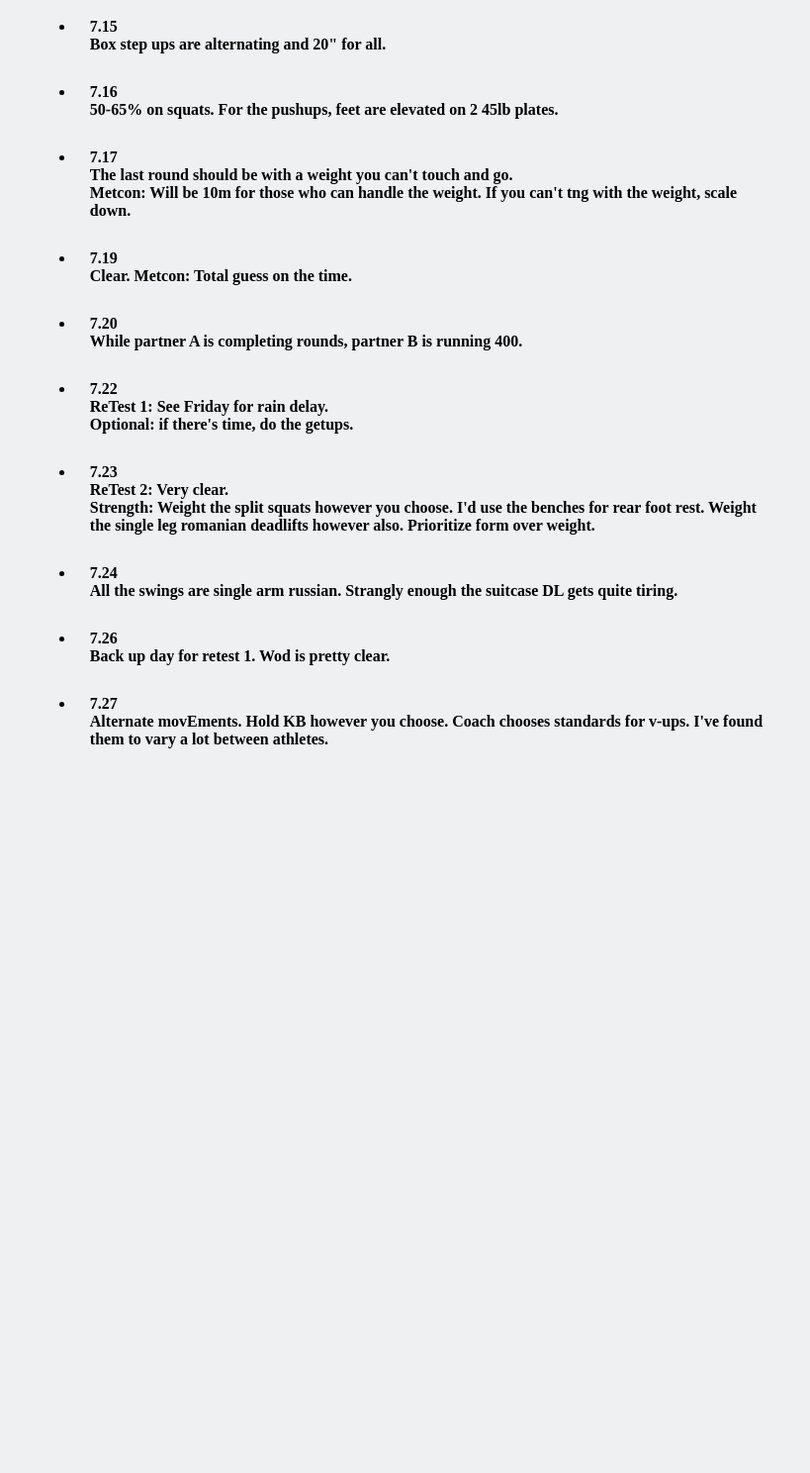
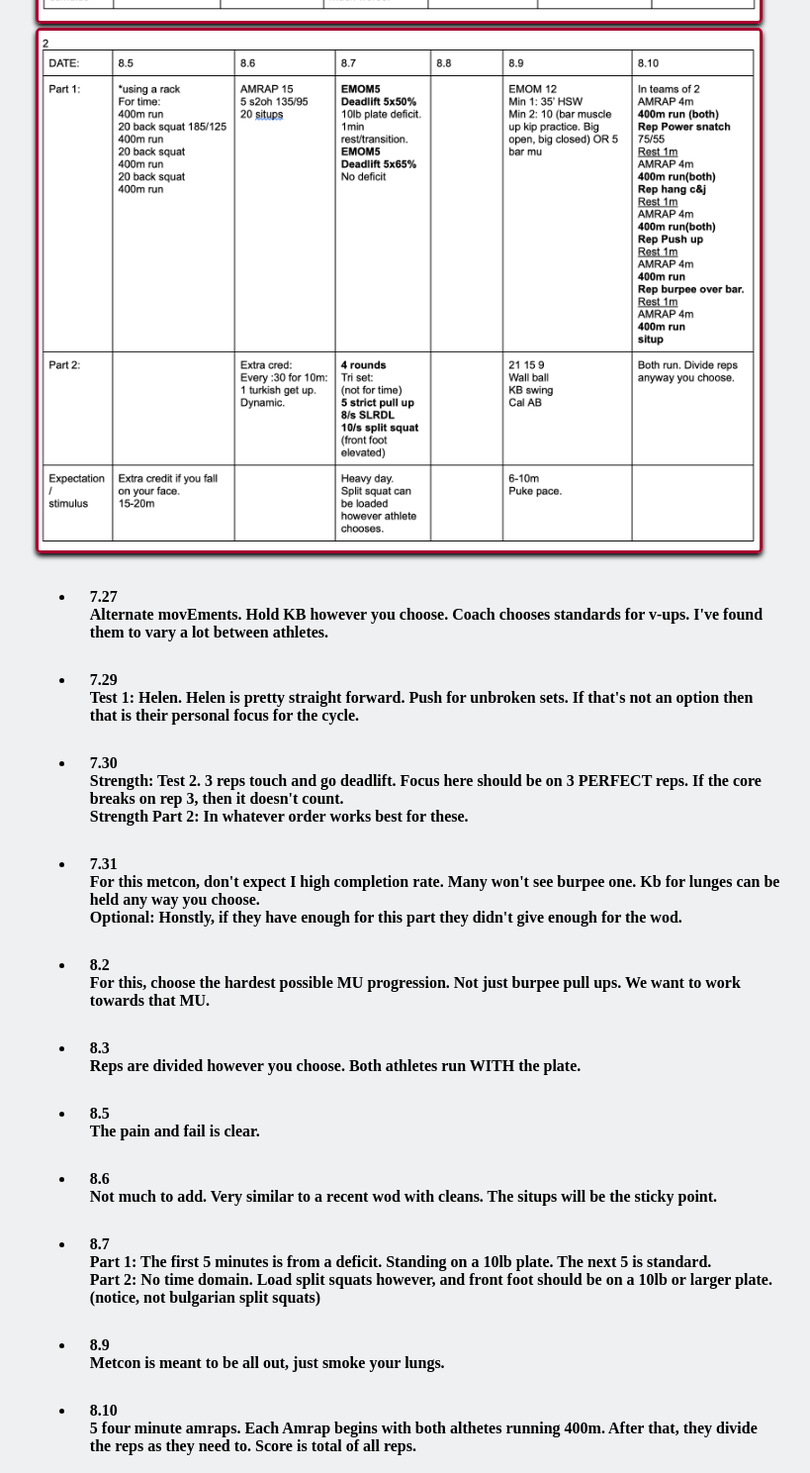
Before and after one commit to Jereme2147/7seals, a plain HTML site: page index.html in a window 1280 px wide. Shown: the part 869-2357 px from the top of the page at 99% size, without its empty margins (384-1203 px from the left). Before the commit the page ends 1664 px from the top, so only its background shows below. Drawn offline with nearby package versions, Linux system fonts and the light colour scheme.

Commit message:
bi weekly update

```diff
--- a/index.html
+++ b/index.html
@@ -54,21 +54,28 @@
             <div id="workout">
                 <!-- js enters the workout screen shot here -->
                 <ul>
-                    <li>7.15<br>Box step ups are alternating and 20" for all.</li>
-                    <li>7.16<br>50-65% on squats. For the pushups, feet are elevated on 2 45lb plates.</li>
-                    <li>7.17<br>The last round should be with a weight you can't touch and go.<br>
-                        Metcon: Will be 10m for those who can handle the weight. If you can't tng with the weight, scale down.</li>
-                    <li>7.19<br>Clear. Metcon: Total guess on the time.</li>
-                    <li>7.20<br>While partner A is completing rounds, partner B is running 400.</li>
-                    <li>7.22<br>ReTest 1: See Friday for rain delay.<br>
-                        Optional: if there's time, do the getups.</li>
-                    <li>7.23<br>ReTest 2: Very clear. <br>
-                        Strength: Weight the split squats however you choose. I'd use the benches for rear foot rest. Weight the
-                        single leg romanian deadlifts however also.  Prioritize form over weight.</li>
-                    <li>7.24<br>All the swings are single arm russian. Strangly enough the suitcase DL gets quite tiring.</li>
-                    <li>7.26<br>Back up day for retest 1. Wod is pretty clear.</li>
                     <li>7.27<br>Alternate movEments. Hold KB however you choose.  Coach chooses standards for v-ups. I've found
                         them to vary a lot between athletes.</li>
+                    <li>7.29<br>Test 1: Helen. Helen is pretty straight forward. Push for unbroken sets. If that's not an option
+                    then that is their personal focus for the cycle.</li>
+                    <li>7.30<br>Strength: Test 2. 3 reps touch and go deadlift. Focus here should be on 3 PERFECT reps.  If the core breaks
+                    on rep 3, then it doesn't count.<br>
+                    Strength Part 2: In whatever order works best for these.</li>
+                    <li>7.31<br>For this metcon, don't expect I high completion rate. Many won't see burpee one. Kb for lunges can
+                    be held any way you choose. <br>
+                    Optional: Honstly, if they have enough for this part they didn't give enough for the wod.</li>
+                    <li>8.2<br>For this, choose the hardest possible MU progression. Not just burpee pull ups. We want to work towards
+                    that MU.</li>
+                    <li>8.3<br>Reps are divided however you choose. Both athletes run WITH the plate.</li>
+                    <li>8.5<br>The pain and fail is clear.</li>
+                    <li>8.6<br>Not much to add. Very similar to a recent wod with cleans. The situps will be the sticky point.</li>
+                    <li>8.7<br>Part 1: The first 5 minutes is from a deficit. Standing on a 10lb plate. The next 5 is standard.<br>
+                    Part 2: No time domain. Load split squats however, and front foot should be on a 10lb or larger plate. (notice, not
+                    bulgarian split squats)</li>
+                    <li>8.9<br>Metcon is meant to be all out, just smoke your lungs.</li>
+                    <li>8.10<br>5 four minute amraps. Each Amrap begins with both althetes running 400m. After that, they divide the reps
+                    as they need to. Score is total of all reps.</li>
+
                 </ul>
             </div>
             <!-- <div id="buttonDiv"><button id="aboutToggle">About</button></div> -->
@@ -133,9 +140,20 @@
                         the three months.
                     </h3>
                     <ul>
-                      <li>5k Run</li>
-                      <li>Front squat 3 rep max</li>
+                      <li>Helen
+                          <li>3 rounds
+                              <ul>
+                                <li>400m run</li>
+                                <li>21 kb swings 53/35</li>
+                                <li>12 pull ups</li>
+                              </ul>
 
+                          </li>
+                      </li>
+                      <li>3 rep touch and go deadlift.</li>
+                      <li>Focus: <ul>
+                        <li>Bar Muscle ups</li>
+                      </ul> </li>
                     </ul>
             </div>
             <div id="contactDiv">
@@ -143,7 +161,7 @@
             </div>
         </main>
     <!-- </div> -->
-    <script src="indexv1.js"></script>
+    <script src="index.js"></script>
 </body>
 
 </html>
--- a/index.js
+++ b/index.js
@@ -62,7 +62,7 @@ $(document).ready(function(){
     /// end toggles for Class format;
     //this is the global that updates with the wods
     $("#workout").prepend(
-        `<img src="${wod11}"><img src="${wod12}">`
+        `<img src="${wod12}"><img src="${wod1}"><img src="${wod2}"> `
     );
     //toggle for the about section
     $("#aboutToggle").click(function(){
--- a/indexv1.js
+++ b/indexv1.js
@@ -62,7 +62,7 @@ $(document).ready(function(){
     /// end toggles for Class format;
     //this is the global that updates with the wods
     $("#workout").prepend(
-        `<img src="${wod11}"><img src="${wod12}">`
+        `<img src="${wod12}"><img src="${wod1}"><img src="${wod2}"> `
     );
     //toggle for the about section
     $("#aboutToggle").click(function(){
```
Also changed, not shown: week1.png (added), week2.png (added).
